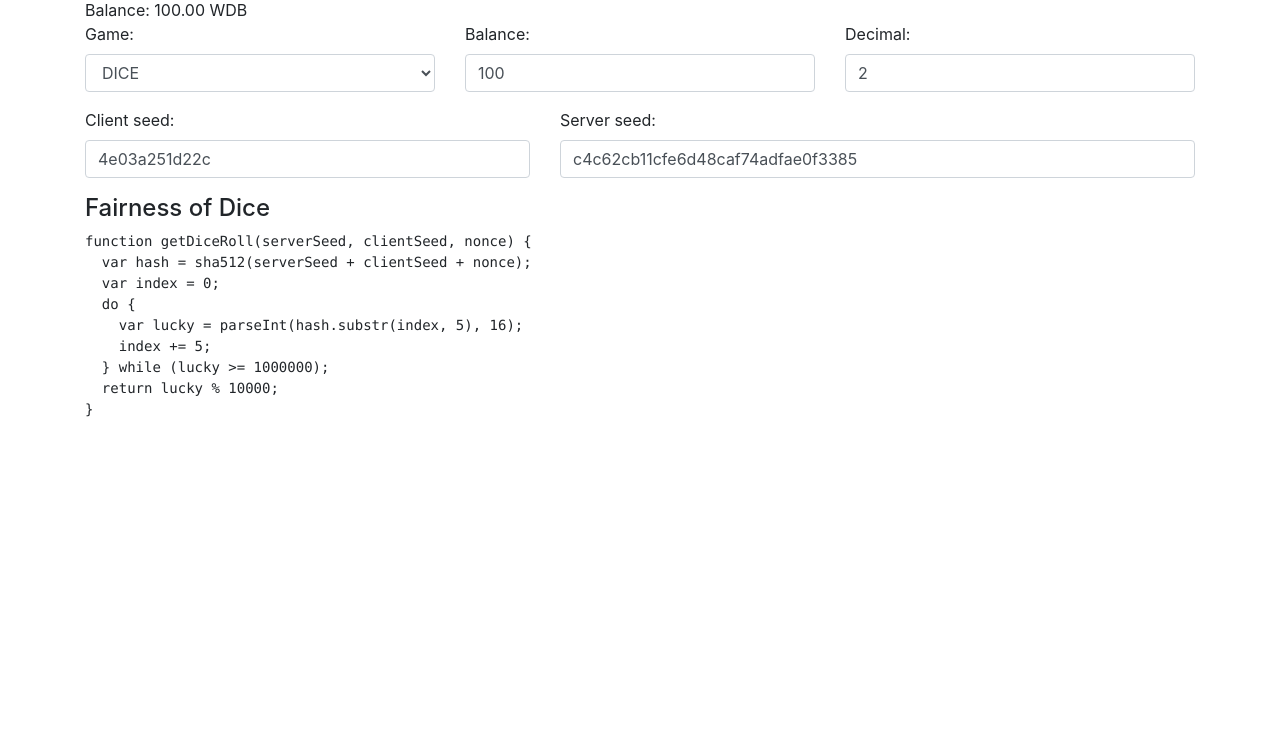
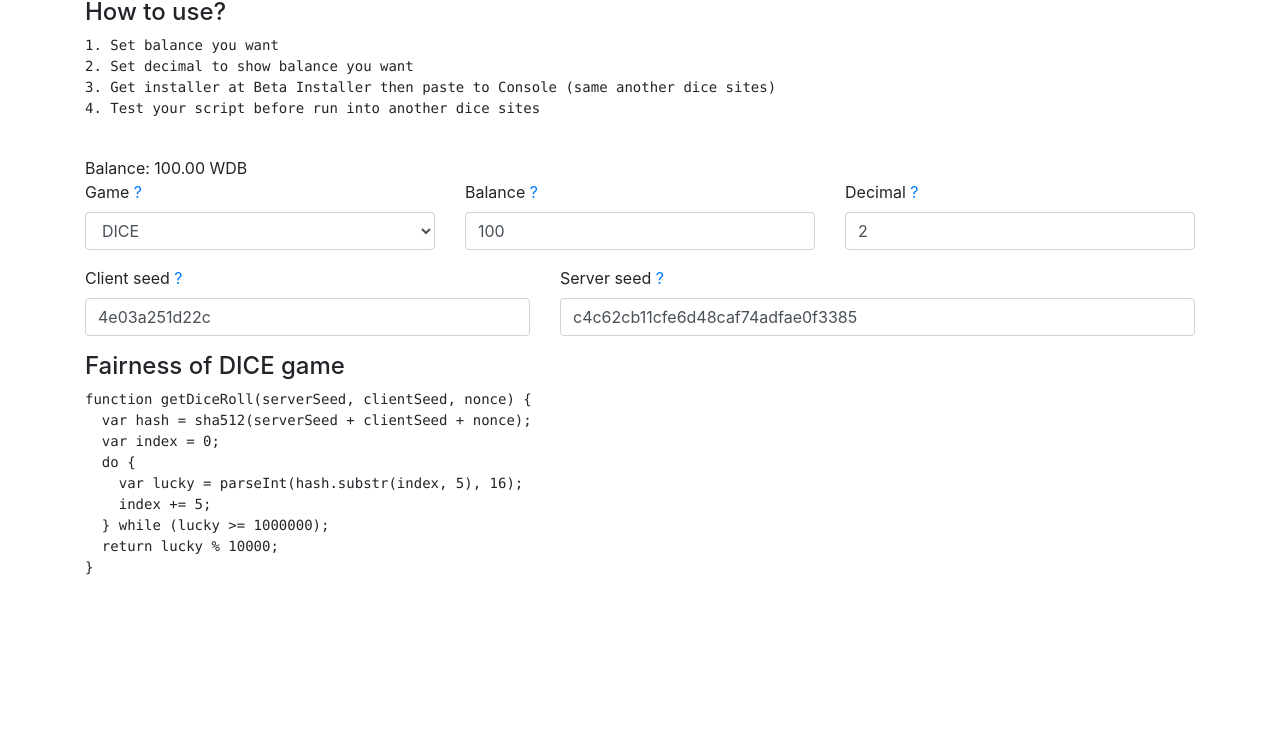
Before and after one commit to webdicebot-project/emulator, a plain HTML site: page index.html in a window 1280 px wide. Shown: the part 58-800 px from the top of the page. Drawn offline with nearby package versions, Linux system fonts and the light colour scheme.

Commit message:
add-how-to-use

```diff
--- a/index.html
+++ b/index.html
@@ -16,12 +16,33 @@
   </head>
   <body>
     <div class="container">
+      <div class="text-center">
+        <h1>Web DiceBot's Emulator</h1>
+      </div>
       <div class="row">
-        <h1>Web DiceBot's Emulator</h1>
+        <div class="col-sm-12">
+          <h4>How to use?</h4>
+          <pre>
+1. Set balance you want
+2. Set decimal to show balance you want
+3. Get installer at Beta Installer then paste to Console (same another dice sites)
+4. Test your script before run into another dice sites
+          </pre>
+        </div>
         <div class="col-sm-12">Balance: <span id="balance">0.00</span> WDB</div>
         <div class="col-sm-4">
           <div class="form-group">
-            <label>Game:</label>
+            <label>
+              Game
+              <a
+                href="#"
+                data-toggle="tooltip"
+                data-placement="bottom"
+                title="Select the game for try"
+              >
+                ?
+              </a>
+            </label>
             <select class="form-control" onchange="emulator.setGame(this)">
               <option>DICE</option>
               <!-- <option>LIMBO</option> -->
@@ -30,7 +51,17 @@
         </div>
         <div class="col-sm-4">
           <div class="form-group">
-            <label>Balance:</label>
+            <label>
+              Balance
+              <a
+                href="#"
+                data-toggle="tooltip"
+                data-placement="bottom"
+                title="Set balance to use"
+              >
+                ?
+              </a>
+            </label>
             <input
               type="text"
               class="form-control"
@@ -42,7 +73,17 @@
         </div>
         <div class="col-sm-4">
           <div class="form-group">
-            <label>Decimal:</label>
+            <label>
+              Decimal
+              <a
+                href="#"
+                data-toggle="tooltip"
+                data-placement="bottom"
+                title="Set decimal number will show"
+              >
+                ?
+              </a>
+            </label>
             <input
               type="text"
               class="form-control"
@@ -54,7 +95,17 @@
         </div>
         <div class="col-sm-5">
           <div class="form-group">
-            <label>Client seed:</label>
+            <label>
+              Client seed
+              <a
+                href="#"
+                data-toggle="tooltip"
+                data-placement="bottom"
+                title="Client seed for check fairness"
+              >
+                ?
+              </a>
+            </label>
             <input
               type="text"
               class="form-control"
@@ -65,7 +116,17 @@
         </div>
         <div class="col-sm-7">
           <div class="form-group">
-            <label>Server seed:</label>
+            <label>
+              Server seed
+              <a
+                href="#"
+                data-toggle="tooltip"
+                data-placement="bottom"
+                title="Server seed for check fairness"
+              >
+                ?
+              </a>
+            </label>
             <input
               type="text"
               class="form-control"
@@ -75,7 +136,7 @@
           </div>
         </div>
         <div class="col-sm-12">
-          <h4>Fairness of Dice</h4>
+          <h4>Fairness of DICE game</h4>
           <pre>
 function getDiceRoll(serverSeed, clientSeed, nonce) {
   var hash = sha512(serverSeed + clientSeed + nonce);
```
